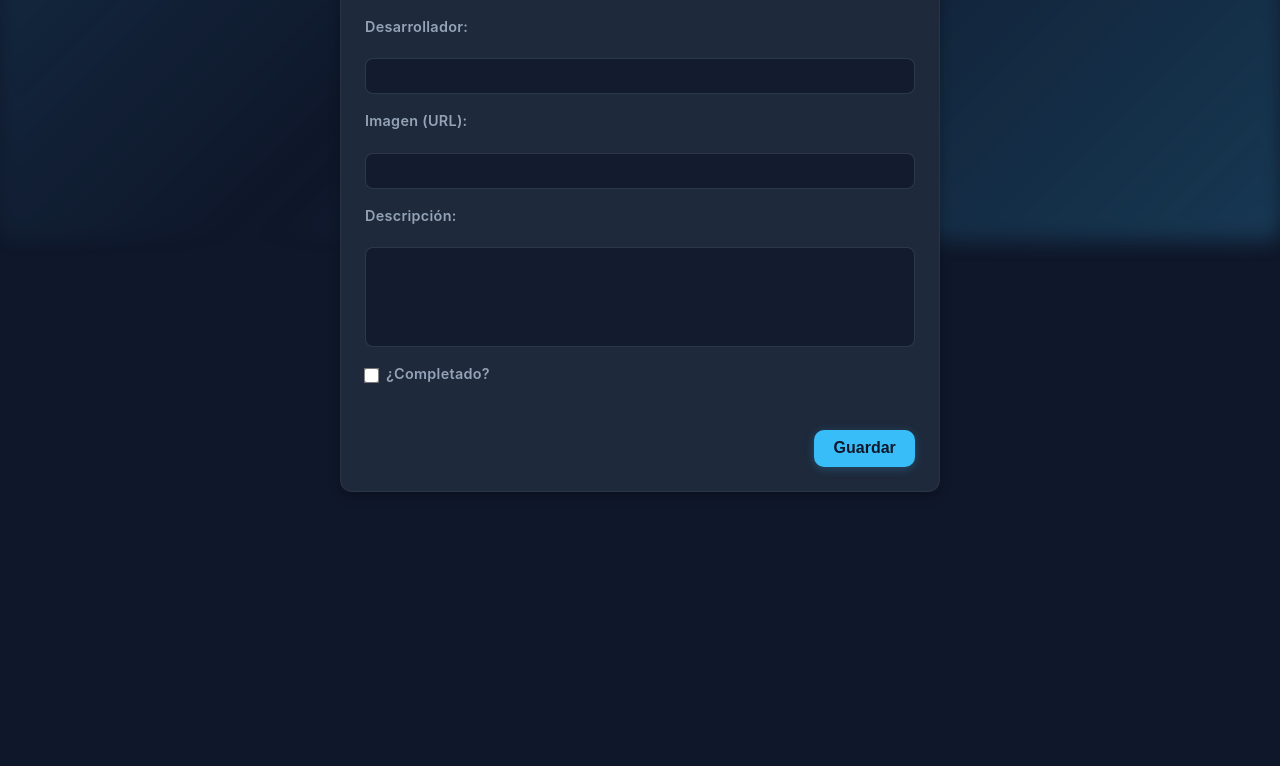
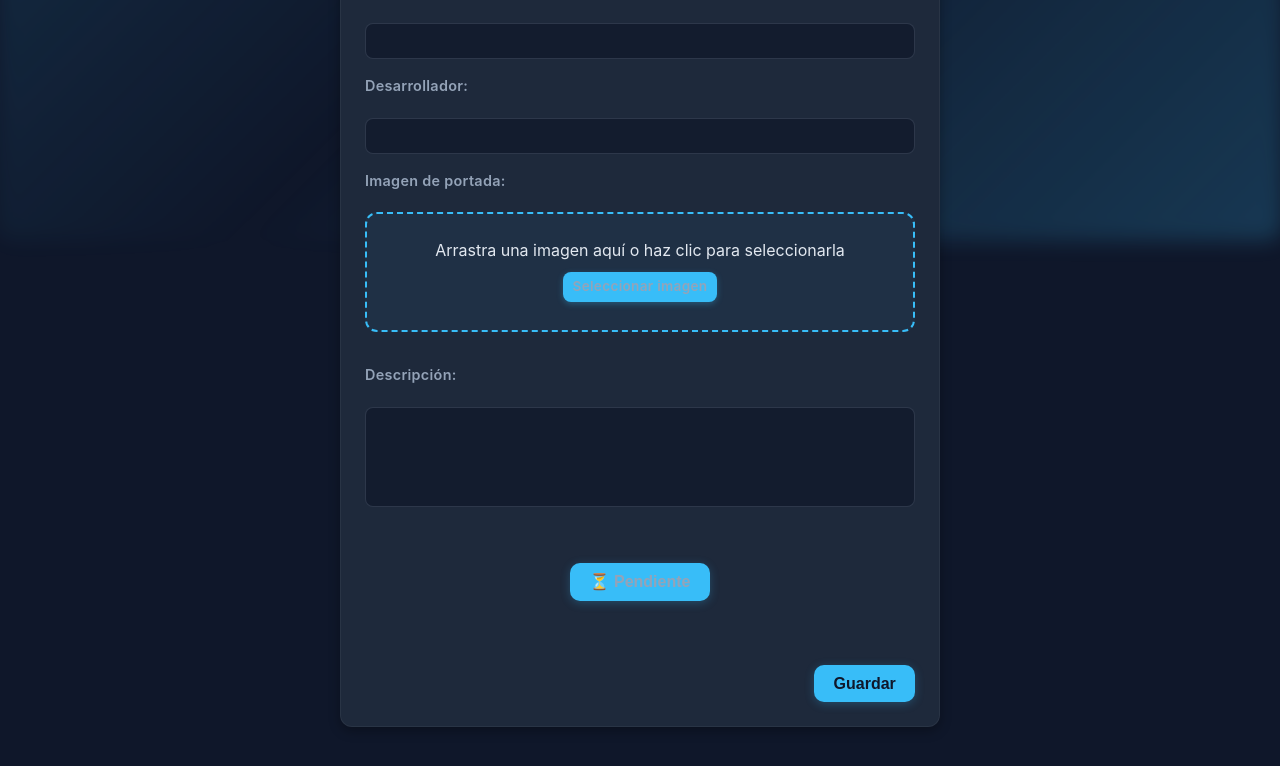
Before and after one commit to D4vidCz/gametracker-front, a React (Vite) app in the folder front-PageJC/: page /add in a window 1280 px wide. Shown: the part 562-1328 px from the top of the page. Before the commit the page ends 1118 px from the top, so only its background shows below. Built offline with nearby package versions, Linux system fonts and the light colour scheme; no server answers.

Commit message:
docs: se añade boton de completado funcional

```diff
--- a/front-PageJC/src/components/GameCard.jsx
+++ b/front-PageJC/src/components/GameCard.jsx
@@ -1,34 +1,58 @@
-import React from "react";
-import { Link, useNavigate } from "react-router-dom";
+import React, { useState } from "react";
+import { Link } from "react-router-dom";
+import { updateGame } from "../api/games";
 import "../styles/GameCard.css";
 
+export default function GameCard({ game, onDelete }) {
+  const id = game._id || game.id;
+  const [isUpdating, setIsUpdating] = useState(false);
+  const [completado, setCompletado] = useState(game.completado);
 
-export default function GameCard({ game, onDelete }) {
-
-  const id = game._id || game.id;
-  const navigate = useNavigate();
+  // 🔄 Alternar completado
+  async function handleToggleCompletado() {
+    try {
+      setIsUpdating(true);
+      const updated = await updateGame(id, { ...game, completado: !completado });
+      setCompletado(updated.completado);
+    } catch (err) {
+      console.error("❌ Error al actualizar el estado:", err);
+      alert("Error al cambiar el estado de completado");
+    } finally {
+      setIsUpdating(false);
+    }
+  }
 
   return (
-    <div className="card" style={{ border: '1px solid #222', padding: 12, borderRadius: 8 }}>
-      <Link to={`/games/${id}`} style={{ textDecoration: 'none', color: 'inherit' }}>
+    <div className="game-card">
+      {/* Solo el área de la imagen y el título es clickeable */}
+      <Link to={`/games/${id}`} className="card-top">
         <img
           src={game.imagenPortada || "/placeholder.jpg"}
           alt={game.titulo}
-          style={{ width: '100%', maxHeight: 140, objectFit: 'cover', borderRadius: 6 }}
+          className="game-img"
         />
-        <h3 style={{ marginTop: 8 }}>{game.titulo}</h3>
+        <h3 className="game-title">{game.titulo}</h3>
       </Link>
 
-      <p><strong>Género:</strong> {game.genero}</p>
-      <p><strong>Plataforma:</strong> {game.plataforma}</p>
-      <p><strong>Año:</strong> {game.añoLanzamiento}</p>
-      <p><strong>Completado:</strong> {game.completado ? "Sí" : "No"}</p>
+      <div className="game-info">
+        <p><strong>Género:</strong> {game.genero}</p>
+        <p><strong>Plataforma:</strong> {game.plataforma}</p>
+        <p><strong>Año:</strong> {game.añoLanzamiento}</p>
+      </div>
 
-      <div className="actions" style={{ marginTop: 8, display: 'flex', gap: 8 }}>
+      {/* ✅ Botón completado */}
+      <button
+        onClick={handleToggleCompletado}
+        className={`btn-toggle ${completado ? "done" : "pending"}`}
+        disabled={isUpdating}
+      >
+        {isUpdating ? "⏳ Actualizando..." : completado ? "✅ Completado" : "⏳ Pendiente"}
+      </button>
+
+      {/* 🎮 Botones de acción */}
+      <div className="actions">
         <Link to={`/games/${id}`} className="btn small">Ver</Link>
-
         <Link to={`/edit/${id}`} className="btn small ghost">Editar</Link>
-
         <button
           className="btn small danger"
           onClick={() => onDelete && onDelete(id)}
--- a/front-PageJC/src/components/GameForm.jsx
+++ b/front-PageJC/src/components/GameForm.jsx
@@ -1,8 +1,7 @@
 import React, { useState } from "react";
 import "../styles/GameForm.css";
 
-
-export default function GameForm({ onSubmit, initial = {} }) {
+export default function GameForm({ onSubmit, initial = {}, onToggleCompletado }) {
   const [form, setForm] = useState({
     titulo: initial.titulo || "",
     genero: initial.genero || "",
@@ -11,15 +10,49 @@ export default function GameForm({ onSubmit, initial = {} }) {
     desarrollador: initial.desarrollador || "",
     imagenPortada: initial.imagenPortada || "",
     descripcion: initial.descripcion || "",
-    completado: initial.completado || false
+    completado: initial.completado || false,
   });
+
+  const [preview, setPreview] = useState(initial.imagenPortada || "");
 
   function handleChange(e) {
     const { name, value, type, checked } = e.target;
     setForm({
       ...form,
-      [name]: type === "checkbox" ? checked : value
+      [name]: type === "checkbox" ? checked : value,
     });
+  }
+
+  function handleFileChange(e) {
+    const file = e.target.files[0];
+    if (!file) return;
+    const reader = new FileReader();
+    reader.onloadend = () => {
+      setPreview(reader.result);
+      setForm({ ...form, imagenPortada: reader.result });
+    };
+    reader.readAsDataURL(file);
+  }
+
+  function handleDrop(e) {
+    e.preventDefault();
+    const file = e.dataTransfer.files[0];
+    if (!file) return;
+    const reader = new FileReader();
+    reader.onloadend = () => {
+      setPreview(reader.result);
+      setForm({ ...form, imagenPortada: reader.result });
+    };
+    reader.readAsDataURL(file);
+  }
+
+  async function handleToggleCompletado() {
+    const nuevoEstado = !form.completado;
+    setForm({ ...form, completado: nuevoEstado });
+
+    if (initial._id && onToggleCompletado) {
+      await onToggleCompletado(initial._id, nuevoEstado);
+    }
   }
 
   function handleSubmit(e) {
@@ -29,6 +62,8 @@ export default function GameForm({ onSubmit, initial = {} }) {
 
   return (
     <form onSubmit={handleSubmit} className="form-juego">
+      <h2 className="form-title">{initial._id ? "Editar Juego" : "Agregar Juego"}</h2>
+
       <label>Título:</label>
       <input name="titulo" value={form.titulo} onChange={handleChange} required />
 
@@ -39,23 +74,60 @@ export default function GameForm({ onSubmit, initial = {} }) {
       <input name="plataforma" value={form.plataforma} onChange={handleChange} required />
 
       <label>Año de Lanzamiento:</label>
-      <input type="number" name="añoLanzamiento" value={form.añoLanzamiento} onChange={handleChange} required />
+      <input
+        type="number"
+        name="añoLanzamiento"
+        value={form.añoLanzamiento}
+        onChange={handleChange}
+        required
+      />
 
       <label>Desarrollador:</label>
       <input name="desarrollador" value={form.desarrollador} onChange={handleChange} />
 
-      <label>Imagen (URL):</label>
-      <input name="imagenPortada" value={form.imagenPortada} onChange={handleChange} />
+      {/* 🖼️ Zona de carga de imagen */}
+      <label>Imagen de portada:</label>
+      <div
+        className="upload-box"
+        onDrop={handleDrop}
+        onDragOver={(e) => e.preventDefault()}
+      >
+        {preview ? (
+          <img src={preview} alt="Vista previa" className="preview-img" />
+        ) : (
+          <p>Arrastra una imagen aquí o haz clic para seleccionarla</p>
+        )}
+        <input
+          type="file"
+          accept="image/*"
+          id="fileInput"
+          style={{ display: "none" }}
+          onChange={handleFileChange}
+        />
+        <label htmlFor="fileInput" className="btn small">
+          Seleccionar imagen
+        </label>
+      </div>
 
       <label>Descripción:</label>
-      <textarea name="descripcion" value={form.descripcion} onChange={handleChange} />
+      <textarea
+        name="descripcion"
+        value={form.descripcion}
+        onChange={handleChange}
+      />
 
-      <label>
-        <input type="checkbox" name="completado" checked={form.completado} onChange={handleChange} />
-        ¿Completado?
-      </label>
+      {/* ✅ Botón dinámico de completado */}
+      <div className="completado-box">
+        <button
+          type="button"
+          className={`btn-toggle ${form.completado ? "done" : "pending"}`}
+          onClick={handleToggleCompletado}
+        >
+          {form.completado ? "✅ Completado" : "⏳ Pendiente"}
+        </button>
+      </div>
 
-      <button type="submit">Guardar</button>
+      <button type="submit" className="btn">Guardar</button>
     </form>
   );
 }
--- a/front-PageJC/src/styles/GameCard.css
+++ b/front-PageJC/src/styles/GameCard.css
@@ -1,140 +1,80 @@
-/* 🎮 GAME CARD – Tarjeta de videojuego con hover elegante */
-.card {
-  background: linear-gradient(145deg, var(--card), #0f172a);
-  border: 1px solid rgba(56, 189, 248, 0.1);
-  border-radius: 16px;
-  overflow: hidden;
-  box-shadow: 0 5px 15px rgba(0, 0, 0, 0.3);
-  transition: all 0.35s ease;
+.game-card {
+  background: var(--card);
+  border-radius: 12px;
+  box-shadow: 0 2px 6px rgba(0, 0, 0, 0.3);
   display: flex;
   flex-direction: column;
-  cursor: pointer;
+  padding: 1rem;
+  transition: transform 0.2s ease, box-shadow 0.2s ease;
   position: relative;
-  z-index: 0;
 }
 
-.card:hover {
-  transform: translateY(-6px);
-  box-shadow: 0 10px 25px rgba(56, 189, 248, 0.25);
-  border-color: rgba(56, 189, 248, 0.3);
+.card-top {
+  text-decoration: none;
+  color: inherit;
+  display: block;
+  z-index: 1;
 }
 
-/* Imagen del juego */
-.card img {
+.game-img {
   width: 100%;
-  height: 180px;
+  height: 150px;
   object-fit: cover;
-  border-bottom: 1px solid rgba(255, 255, 255, 0.05);
-  transition: transform 0.4s ease, filter 0.4s ease;
+  border-radius: 10px;
+  margin-bottom: 0.6rem;
 }
 
-.card:hover img {
-  transform: scale(1.05);
-  filter: brightness(1.1);
+.game-title {
+  font-size: 1.1rem;
+  font-weight: 600;
+  color: var(--text);
+  margin-bottom: 0.3rem;
 }
 
-/* Título */
-.card h3 {
-  font-size: 1.1rem;
-  font-weight: 700;
-  color: var(--accent);
-  margin: 0.8rem 1rem 0.2rem;
-  text-align: center;
-  letter-spacing: 0.5px;
+.game-info {
+  z-index: 2;
 }
 
-/* Texto informativo */
-.card p {
-  font-size: 0.9rem;
-  color: var(--muted);
-  margin: 0.1rem 1rem;
-  line-height: 1.4;
+/* 🎮 Botón completado */
+.btn-toggle {
+  margin: 0.5rem 0;
+  padding: 0.5rem 0.9rem;
+  border-radius: 8px;
+  border: 2px solid var(--accent);
+  background: transparent;
+  color: var(--accent);
+  font-weight: 600;
+  cursor: pointer;
+  transition: all 0.25s ease;
+  position: relative;
+  z-index: 3; /* 💪 fuerza estar encima */
 }
 
-.card strong {
-  color: var(--text);
-  font-weight: 600;
+.btn-toggle.done {
+  background: var(--accent);
+  color: #0f172a;
+  box-shadow: 0 0 10px rgba(56,189,248,0.4);
 }
 
-/* Contenedor de botones */
+.btn-toggle.pending {
+  border-color: var(--muted);
+  color: var(--muted);
+}
+
+.btn-toggle:hover {
+  transform: scale(1.03);
+}
+
+/* 🔘 Botones inferiores */
 .actions {
   display: flex;
   justify-content: space-between;
-  align-items: center;
-  margin: 1rem;
-  gap: 0.5rem;
-  z-index: 10;
+  margin-top: 0.6rem;
+  position: relative;
+  z-index: 3; /* 💪 asegura clics */
 }
 
-/* Botones */
-.actions .btn {
-  flex: 1;
-  text-align: center;
+.btn.small {
+  padding: 0.3rem 0.6rem;
   font-size: 0.85rem;
-  border-radius: 8px;
-  transition: all 0.25s ease;
-  cursor: pointer;
 }
-
-/* Botones pequeños */
-.actions .btn.small {
-  padding: 0.4rem 0.6rem;
-}
-
-/* Botón editar */
-.actions .btn.ghost {
-  border: 1px solid rgba(125, 211, 252, 0.3);
-  color: var(--accent);
-  background: transparent;
-}
-
-.actions .btn.ghost:hover {
-  background: rgba(125, 211, 252, 0.1);
-}
-
-/* Botón eliminar */
-.actions .btn.danger {
-  background-color: #dc2626;
-  color: white;
-  border: none;
-}
-
-.actions .btn.danger:hover {
-  background-color: #b91c1c;
-}
-
-/* Botón general */
-.actions .btn:hover {
-  transform: translateY(-2px);
-}
-
-/* Efecto de brillo (ahora no bloquea clics) */
-.card::before {
-  content: "";
-  position: absolute;
-  inset: 0;
-  background: radial-gradient(circle at 30% 20%, rgba(56, 189, 248, 0.08), transparent 60%);
-  opacity: 0;
-  transition: opacity 0.4s ease;
-  z-index: 0; /* por debajo del contenido */
-  pointer-events: none;
-}
-
-.card:hover::before {
-  opacity: 1;
-}
-
-/* RESPONSIVE */
-@media (max-width: 600px) {
-  .card img {
-    height: 150px;
-  }
-
-  .actions {
-    flex-direction: column;
-  }
-
-  .actions .btn {
-    width: 100%;
-  }
-}
--- a/front-PageJC/src/styles/GameForm.css
+++ b/front-PageJC/src/styles/GameForm.css
@@ -99,6 +99,76 @@
   z-index: -1;
 }
 
+.upload-box {
+  border: 2px dashed var(--accent);
+  border-radius: 12px;
+  padding: 1.5rem;
+  text-align: center;
+  background: rgba(56, 189, 248, 0.05);
+  cursor: pointer;
+  transition: background 0.25s ease, border-color 0.25s ease;
+  margin-bottom: 1rem;
+}
+
+.upload-box:hover {
+  background: rgba(56, 189, 248, 0.1);
+  border-color: var(--accent-hover);
+}
+
+.preview-img {
+  width: 100%;
+  max-height: 220px;
+  object-fit: cover;
+  border-radius: 10px;
+  margin-bottom: 1rem;
+}
+
+.checkbox {
+  display: flex;
+  align-items: center;
+  gap: 0.5rem;
+}
+
+.btn.small {
+  margin-top: 0.6rem;
+  display: inline-block;
+}
+
+.completado-box {
+  text-align: center;
+  margin: 1rem 0;
+}
+
+.btn-toggle {
+  background: var(--card);
+  color: var(--accent);
+  border: 2px solid var(--accent);
+  padding: 0.6rem 1.2rem;
+  border-radius: 8px;
+  font-weight: 600;
+  transition: all 0.3s ease;
+  cursor: pointer;
+}
+
+.btn-toggle:hover {
+  background: rgba(56, 189, 248, 0.1);
+}
+
+.btn-toggle.done {
+  background: var(--accent);
+  color: #0f172a;
+}
+
+.btn-toggle.done:hover {
+  background: var(--accent-hover);
+}
+
+.btn-toggle.pending {
+  border-color: var(--muted);
+  color: var(--muted);
+}
+
+
 /* --------- ANIMACIONES --------- */
 @keyframes fadeIn {
   from { opacity: 0; transform: translateY(10px); }
```
Also changed, not shown: front-PageJC/src/api/games.js (+11 -0 lines).
